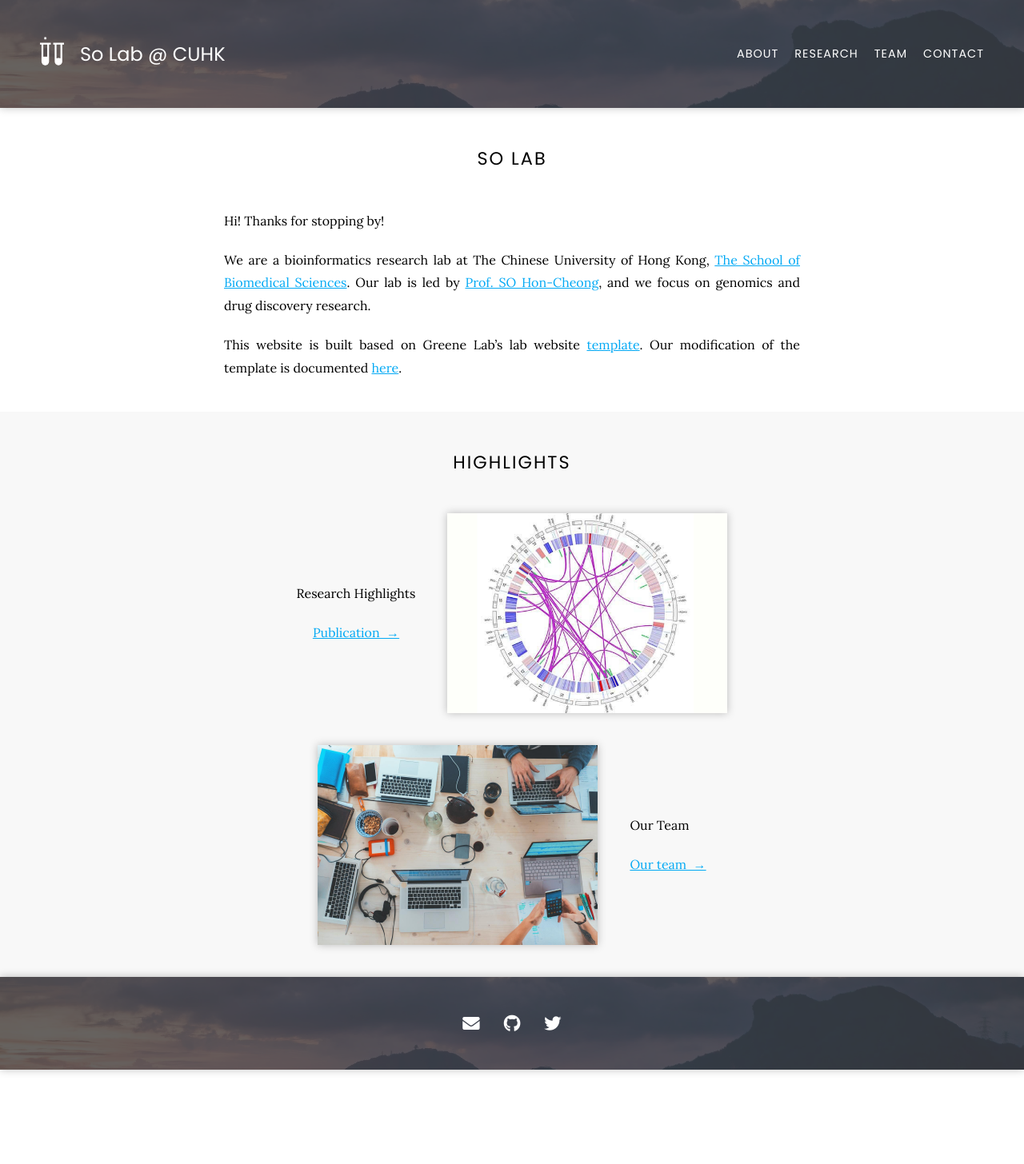
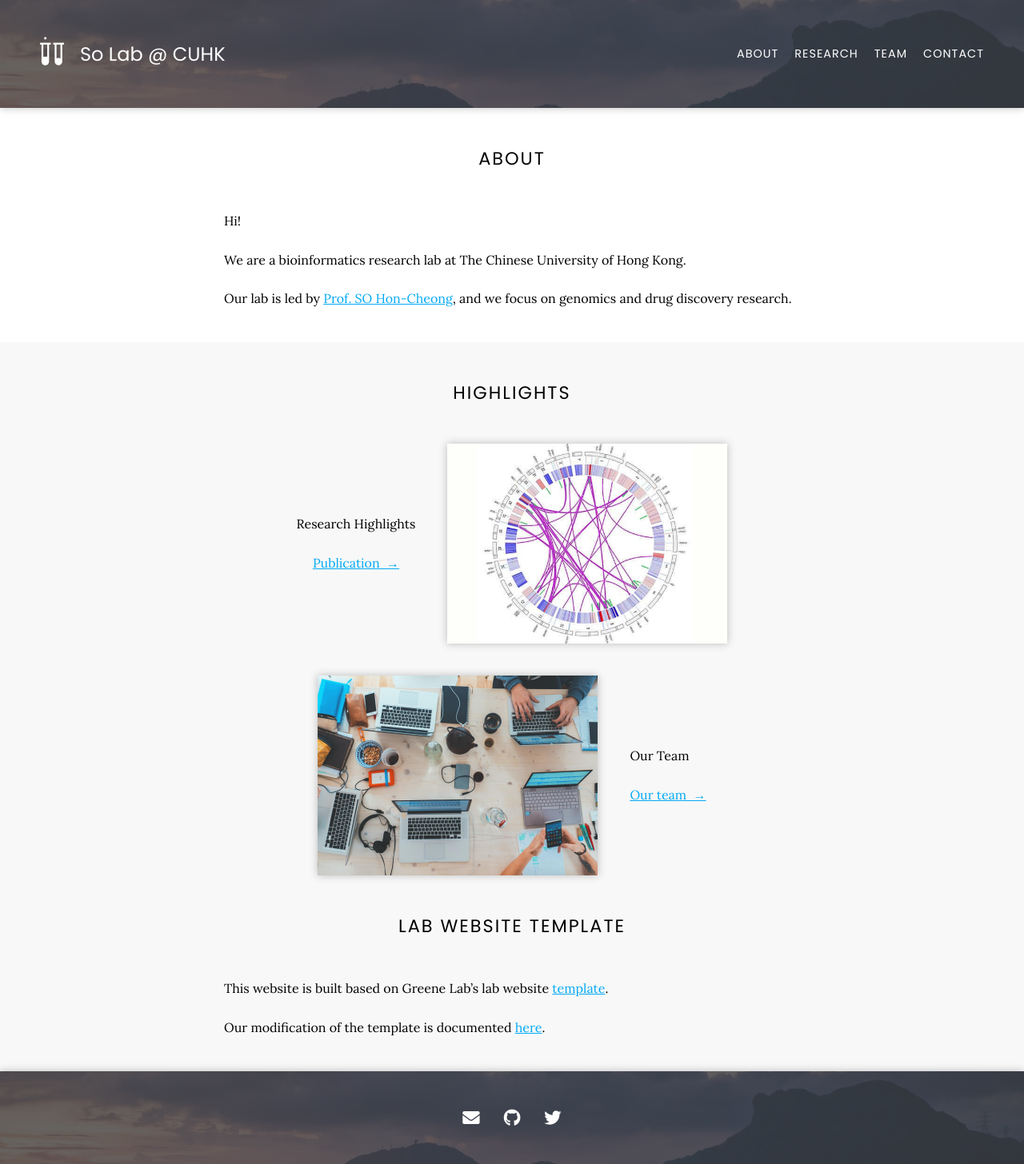
Before and after one commit to Carlos-Chau/so-lab, a Jekyll site: the page built from index.md, in a window 1280 px wide. Shown: the whole page at 80% size. Built offline with Jekyll 4.4.1, drawn with Linux system fonts in a browser that asks for light colours; nearby versions of some CDN libraries.

Commit message:
update index and research search bar

```diff
--- a/index.md
+++ b/index.md
@@ -2,13 +2,13 @@
 title: Home
 ---
 
-# So Lab
+# About
 
-Hi! Thanks for stopping by!
+Hi!
 
-We are a bioinformatics research lab at The Chinese University of Hong Kong, [The School of Biomedical Sciences](https://www2.sbs.cuhk.edu.hk/). Our lab is led by [Prof. SO Hon-Cheong](https://www2.sbs.cuhk.edu.hk/en-gb/people/academic-staff/prof-so-hon-cheong), and we focus on genomics and drug discovery research.
+We are a bioinformatics research lab at The Chinese University of Hong Kong.
 
-This website is built based on Greene Lab's lab website [template](https://greenelab.github.io/lab-website-template/). Our modification of the template is documented [here](https://github.com/Carlos-Chau/so-lab).
+Our lab is led by [Prof. SO Hon-Cheong](https://www2.sbs.cuhk.edu.hk/en-gb/people/academic-staff/prof-so-hon-cheong), and we focus on genomics and drug discovery research.
 
 <!-- section break -->
 
@@ -43,3 +43,9 @@ Our Team
   title="Our Team"
   text=text
 %}
+
+# Lab Website Template
+
+This website is built based on Greene Lab's lab website [template](https://github.com/greenelab/lab-website-template).
+
+Our modification of the template is documented [here](https://github.com/Carlos-Chau/so-lab).
```
Also changed, not shown: research/index.md (+1 -1 lines).
